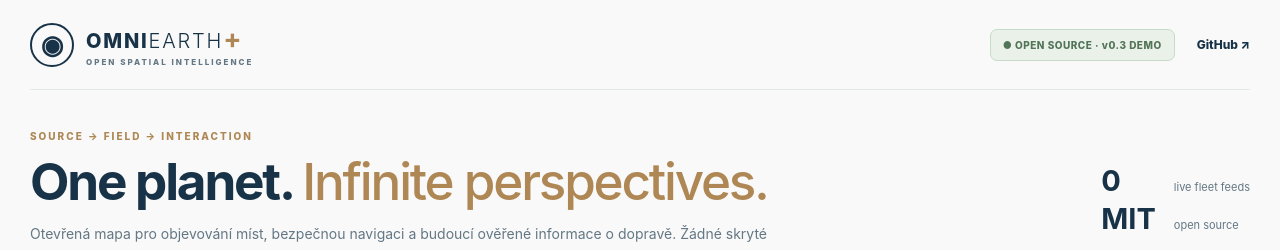
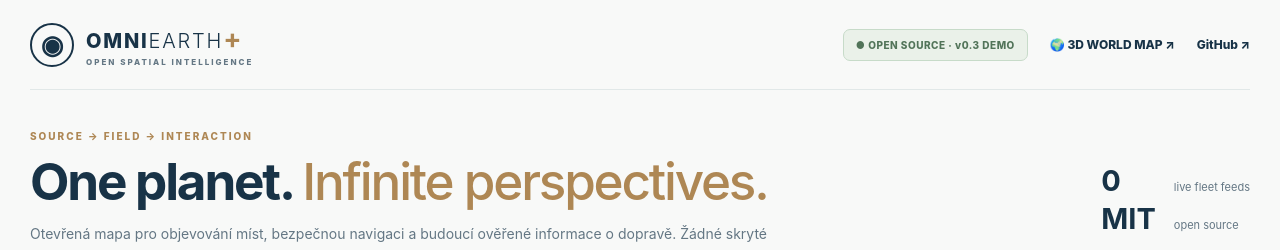
Before and after one commit to pejtr/omniearth, a website with bundled scripts: page index.html in a window 1280 px wide. Shown: the top 250 px of the page. Built offline with nearby package versions, Linux system fonts and the light colour scheme.

Commit message:
feat(world-map): link 3D atlas from existing 2D application

```diff
--- a/index.html
+++ b/index.html
@@ -17,7 +17,7 @@
   <div class="shell">
     <header class="header">
       <a class="logo" href="./" aria-label="OMNIEARTH+ domů"><span class="sigil">◉</span><span>OMNI<span class="lighter">EARTH</span><b class="plus">+</b><small>OPEN SPATIAL INTELLIGENCE</small></span></a>
-      <div class="header-right"><span class="status-pill">● OPEN SOURCE · v0.3 DEMO</span><a href="https://github.com/pejtr/omniearth" target="_blank" rel="noopener noreferrer" class="gh-link">GitHub ↗</a></div>
+      <div class="header-right"><span class="status-pill">● OPEN SOURCE · v0.3 DEMO</span><a href="./world-map.html" class="gh-link" aria-label="Otevřít 3D OMNI WORLD MAP">🌍 3D WORLD MAP ↗</a><a href="https://github.com/pejtr/omniearth" target="_blank" rel="noopener noreferrer" class="gh-link">GitHub ↗</a></div>
     </header>
     <section class="intro">
       <div><div class="eyebrow">SOURCE → FIELD → INTERACTION</div><h1>One planet. <em>Infinite perspectives.</em></h1><p>Otevřená mapa pro objevování míst, bezpečnou navigaci a budoucí ověřené informace o dopravě. Žádné skryté sledování, žádné vymyšlené živé zprávy.</p></div>
```
